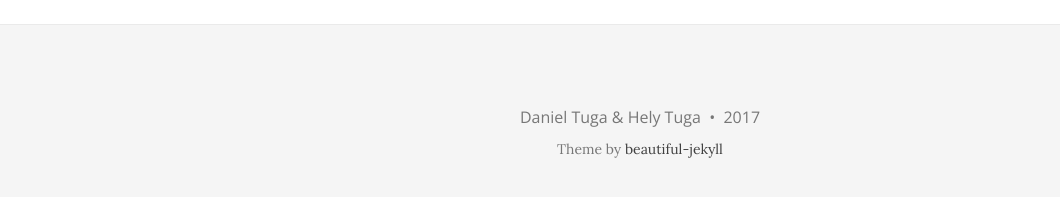
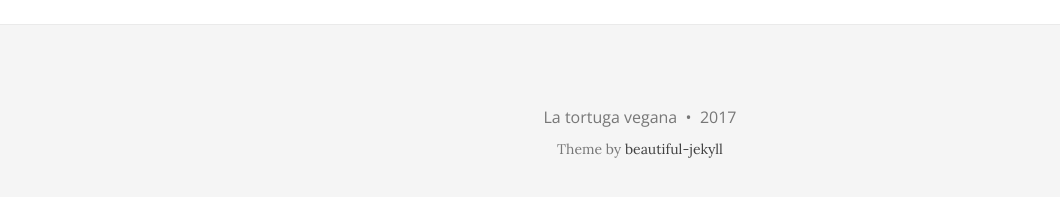
Before and after one commit to latortugavegana/latortugavegana.github.io, a Jekyll site: the page built from index.html, in a window 1280 px wide. Shown: the part 619-816 px from the top of the page, without its empty margins (0-1060 px from the left). Built offline with Jekyll 4.4.1, drawn with Linux system fonts in a browser that asks for light colours; nearby versions of some CDN libraries; the list of posts is cut into pages by our own code.

Commit message:
Update _config.yml

```diff
--- a/_config.yml
+++ b/_config.yml
@@ -46,7 +46,7 @@ avatar: "/img/avatar-icon.png"
 # Change all these values or delete the ones you don't want.
 # Important: you must keep the "name" parameter, everything else you can remove
 author:
-  name: "Daniel Tuga & Hely Tuga"
+  name: "La tortuga vegana"
 
 # Select which links to show in the footer
 footer-links-active:
```
